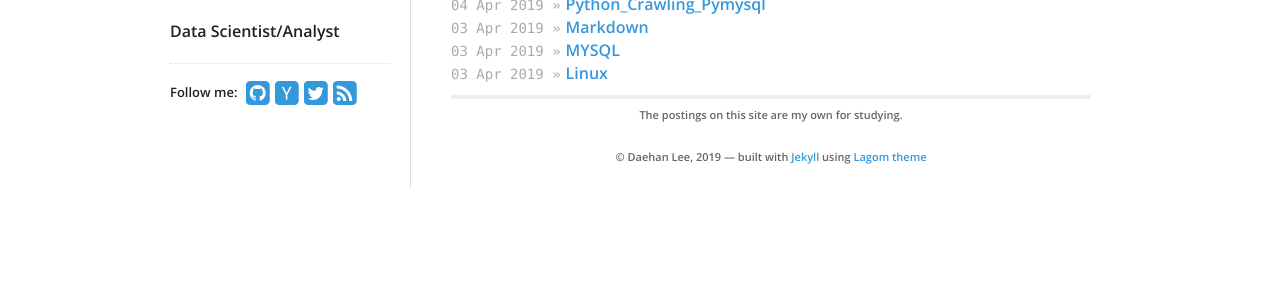
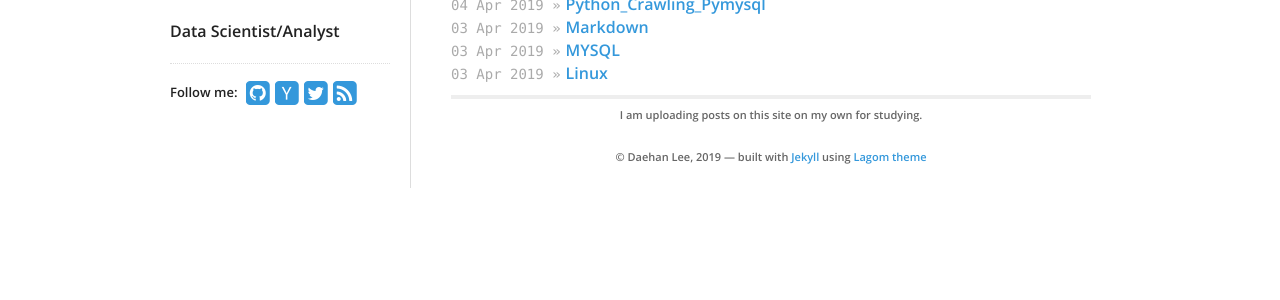
Before and after one commit to daehan0226/Study, a Jekyll site: the page built from index.html, in a window 1280 px wide. Shown: the part 332-632 px from the top of the page. Built offline with Jekyll 4.4.1, drawn with Linux system fonts in a browser that asks for light colours.

Commit message:
Update footer.html

```diff
--- a/_includes/footer.html
+++ b/_includes/footer.html
@@ -1,7 +1,7 @@
 <div class="disclaimer">
   {% if site.data.theme.show_disclaimer %}
   <p>
-    The postings on this site are my own for studying.
+    I am uploading posts on this site on my own for studying.
   </p>
   {% endif %}
 
```
